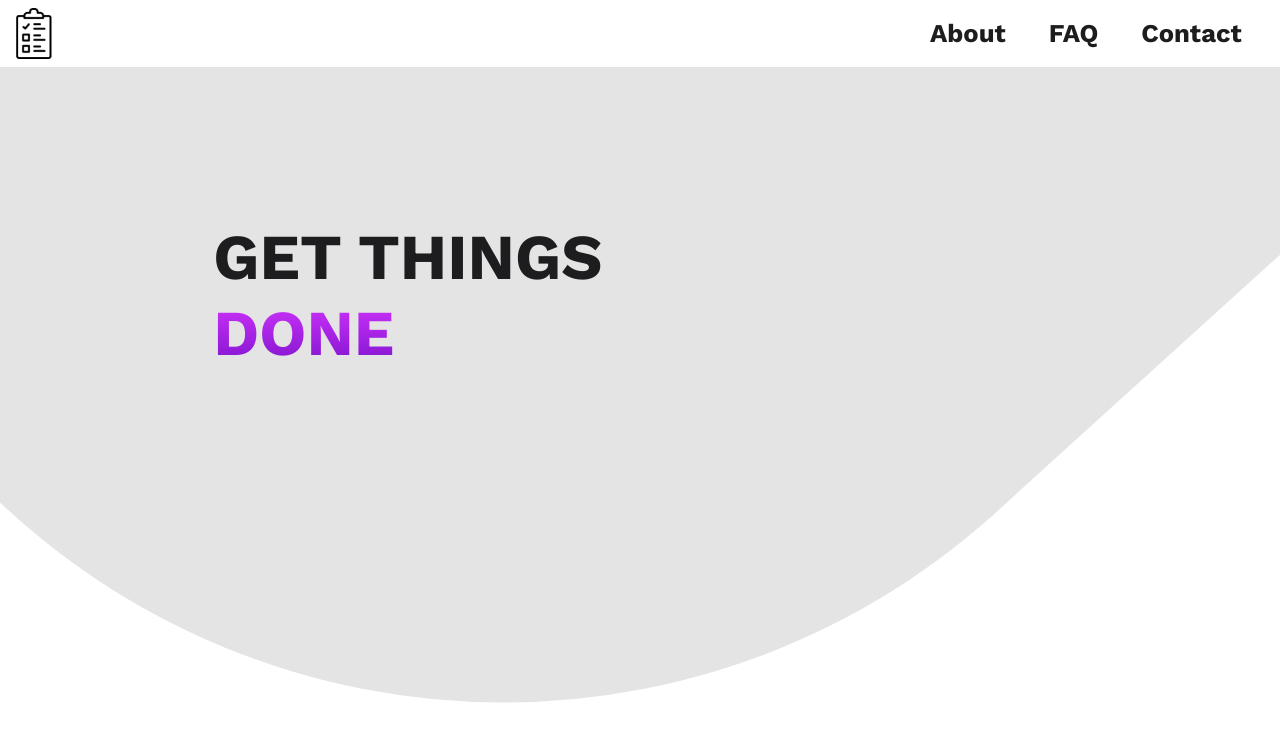
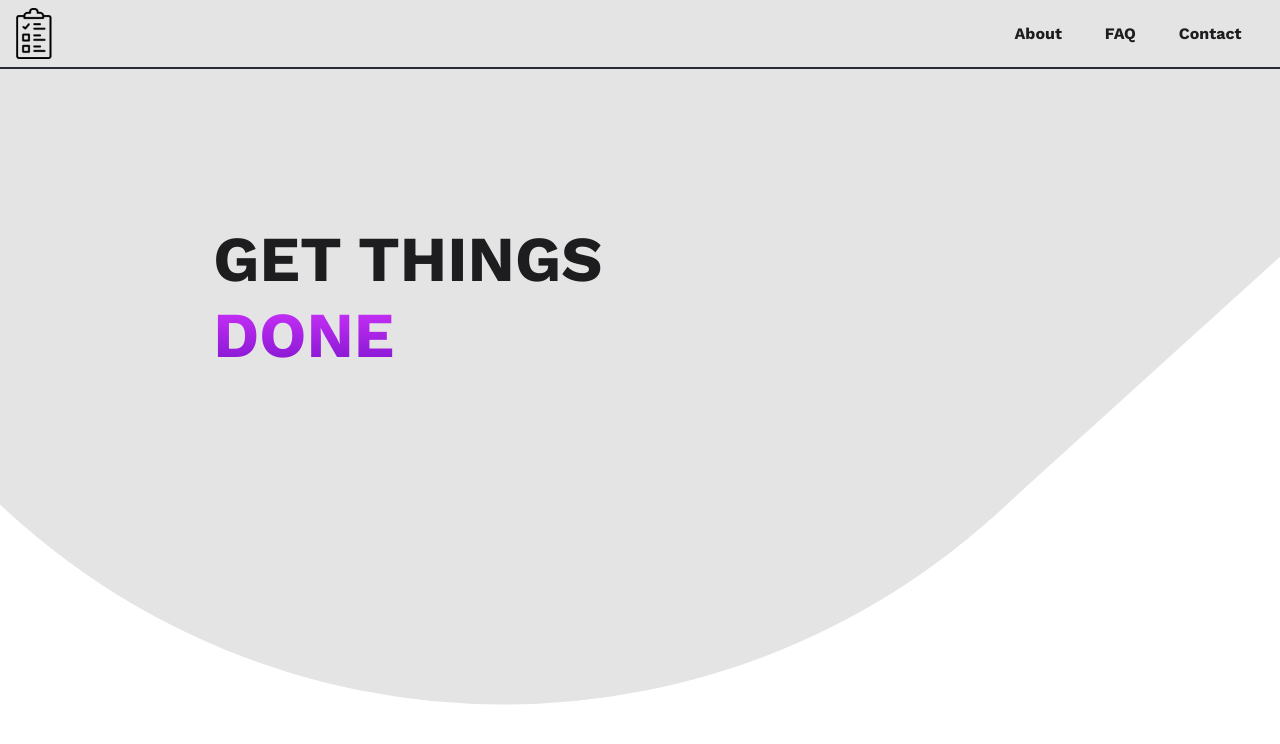
Before and after one commit to AriManjikian/Accomplishr, a plain HTML site: page index.html in a window 1280 px wide. Drawn offline with nearby package versions, Linux system fonts and the light colour scheme.

Commit message:
css tweaks

```diff
--- a/styles.css
+++ b/styles.css
@@ -8,6 +8,8 @@
     --text-gradient-dark-2: #FBFF35;
     --hover-color-dark: #58D855;
     --hover-color-light: #7A13CB;
+    --navbar-color-dark: #3D465F;
+    --navbar-color-light: #E4E4E4;
 }
 
 *, *::before, *::after{
@@ -25,10 +27,12 @@ nav{
     align-items: center;
     width: 100vw;
     padding: 0.5rem;
+    border-bottom: 2px solid #272934;
 }
 
 .logo{
     width: 4vw;
+    min-width: 3vh;
     height: auto;
 }
 
@@ -41,7 +45,7 @@ nav{
     padding-right: 3vw;
     list-style: none;
     display: inline-block;
-    font-size: 2dvw;
+    font-size: minmax(2dvw, 3dvh);
 }
 
 /*BG SHAPE*/
@@ -85,6 +89,9 @@ main{
         -webkit-background-clip: text;
         -webkit-text-fill-color: transparent;
     }
+    nav{
+        background-color: var(--navbar-color-dark);
+    }
     .navbar-ul li:hover{
         cursor: pointer;
         color: var(--hover-color-dark);
@@ -109,6 +116,9 @@ main{
         -webkit-background-clip: text;
         -webkit-text-fill-color: transparent;
     }
+    nav{
+        background-color: var(--navbar-color-light);
+    }
     .navbar-ul li:hover{
         cursor: pointer;
         color: var(--hover-color-light);
```
